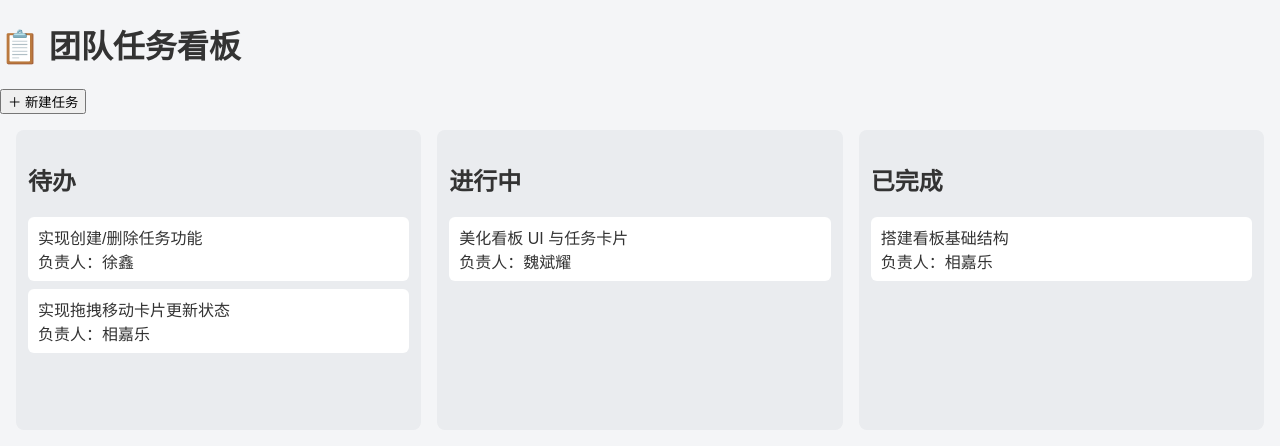
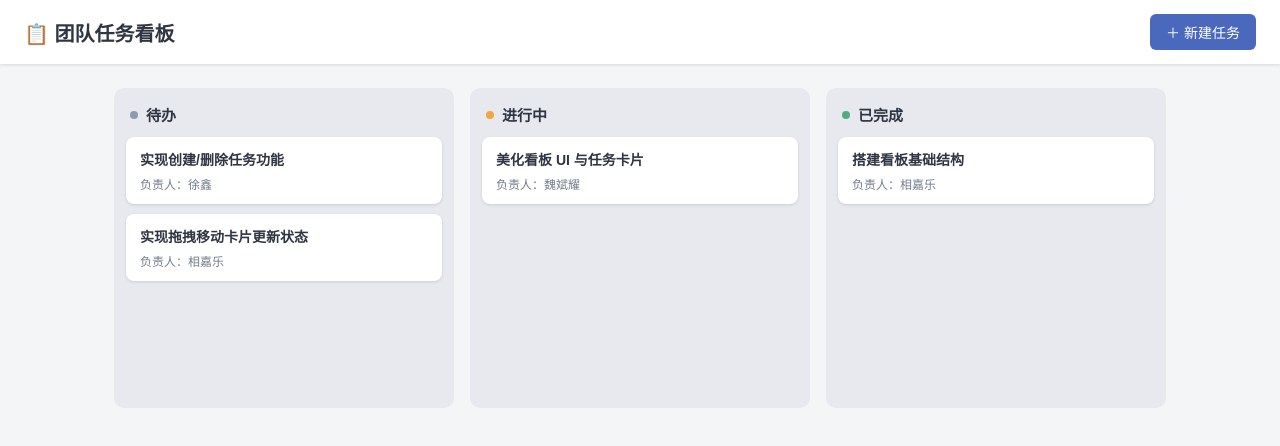
Before and after one commit to xiangjiale-190/team-kanban-board, a plain HTML site: page index.html in a window 1280 px wide. Drawn offline with Linux system fonts and the light colour scheme.

Commit message:
feat: add basic kanban board styling and task card UI (#1)

```diff
--- a/css/style.css
+++ b/css/style.css
@@ -1,33 +1,131 @@
-/* css/style.css —— 初始占位样式
- * 魏斌耀（前端A）将在 feature/ui-layout 分支中完善整个看板的 UI。
- */
+/* =========================================================
+ * feature/ui-layout —— 魏斌耀（前端A）
+ * 用这份完整样式替换 css/style.css 的全部内容
+ * 功能：看板 UI 布局美化 + 任务卡片展示样式
+ * ========================================================= */
 
+/* ---------- 全局 ---------- */
 * { box-sizing: border-box; }
+
+:root {
+  --todo-color: #8e9aaf;
+  --in-progress-color: #f2a541;
+  --done-color: #4caf7d;
+  --card-shadow: 0 1px 3px rgba(0, 0, 0, 0.12);
+}
 
 body {
   font-family: "Microsoft YaHei", "PingFang SC", sans-serif;
   margin: 0;
   background: #f4f5f7;
-  color: #333;
+  color: #2f3542;
 }
 
+/* ---------- 顶部栏 ---------- */
+.app-header {
+  display: flex;
+  align-items: center;
+  justify-content: space-between;
+  background: #fff;
+  padding: 14px 24px;
+  box-shadow: var(--card-shadow);
+  position: sticky;
+  top: 0;
+  z-index: 10;
+}
+
+.app-header h1 {
+  font-size: 20px;
+  margin: 0;
+}
+
+.btn-primary {
+  background: #4a69bd;
+  color: #fff;
+  border: none;
+  border-radius: 6px;
+  padding: 8px 16px;
+  font-size: 14px;
+  cursor: pointer;
+  transition: background 0.2s;
+}
+
+.btn-primary:hover { background: #3b5299; }
+
+/* ---------- 看板布局 ---------- */
 .board {
   display: flex;
   gap: 16px;
-  padding: 16px;
+  padding: 24px;
+  max-width: 1100px;
+  margin: 0 auto;
+  align-items: flex-start;
 }
 
 .kanban-column {
   flex: 1;
-  background: #eaecef;
-  border-radius: 8px;
+  background: #e7e9ee;
+  border-radius: 10px;
   padding: 12px;
-  min-height: 300px;
+  min-height: 320px;
+  transition: background 0.2s, box-shadow 0.2s;
 }
 
+.column-title {
+  margin: 4px 4px 12px;
+  font-size: 15px;
+  display: flex;
+  align-items: center;
+  gap: 8px;
+}
+
+.column-title::before {
+  content: "";
+  width: 8px;
+  height: 8px;
+  border-radius: 50%;
+  background: var(--column-accent, #8e9aaf);
+}
+
+.kanban-column[data-column="todo"] { --column-accent: var(--todo-color); }
+.kanban-column[data-column="in-progress"] { --column-accent: var(--in-progress-color); }
+.kanban-column[data-column="done"] { --column-accent: var(--done-color); }
+
+/* ---------- 任务卡片 ---------- */
 .task-card {
   background: #fff;
-  border-radius: 6px;
-  padding: 8px 10px;
-  margin-bottom: 8px;
+  border-radius: 8px;
+  padding: 12px 14px;
+  margin-bottom: 10px;
+  box-shadow: var(--card-shadow);
+  cursor: pointer;
+  transition: transform 0.15s, box-shadow 0.15s;
 }
+
+.task-card:hover {
+  transform: translateY(-2px);
+  box-shadow: 0 4px 10px rgba(0, 0, 0, 0.15);
+}
+
+.task-title {
+  font-size: 14px;
+  font-weight: 600;
+  word-break: break-all;
+}
+
+.task-assignee {
+  margin-top: 6px;
+  font-size: 12px;
+  color: #747d8c;
+}
+
+/* 空列提示（可选，把下面注释去掉让空列显示占位文字）
+.task-list:empty::after {
+  content: "暂无任务";
+  display: block;
+  text-align: center;
+  color: #a4b0be;
+  font-size: 12px;
+  padding: 16px 0;
+}
+*/
```
